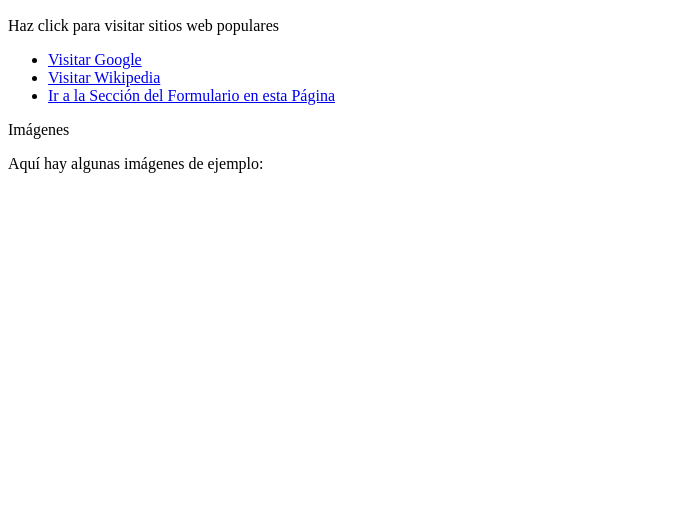
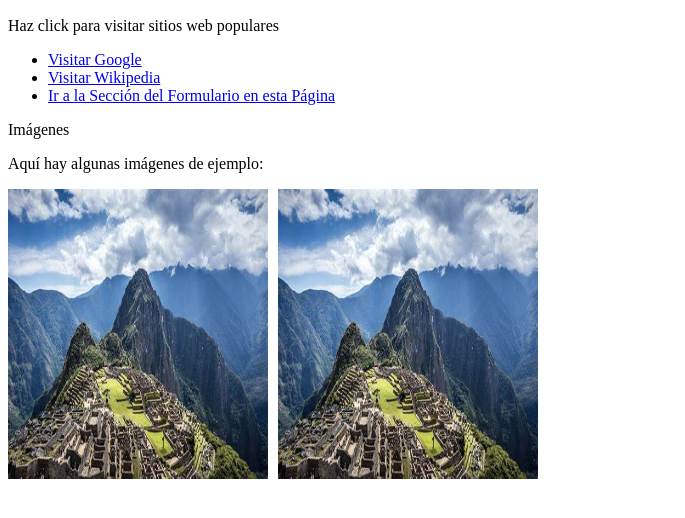
Before and after one commit to Alex-byteai/Activdad1PROGRAWEB, a plain HTML site: page index.html in a window 1280 px wide. Shown: the part 110-628 px from the top of the page, without its empty margins (0-685 px from the left). Drawn offline with Linux system fonts and the light colour scheme.

Commit message:
ALUMNO 1 TERMINADO

```diff
--- a/index.html
+++ b/index.html
@@ -17,6 +17,9 @@
 
         <h2>Imágenes</h2>
         <p>Aquí hay algunas imágenes de ejemplo:</p>
-
+        <div style="display: flex; gap: 10px;">
+            <img src="OIP.jpg" alt="" style="height: 290px; width:260px;">
+            <img src="OIP.jpg" alt="" style="height: 290px; width:260px;">
+        </div>
     </body>
 </html>
```
Also changed, not shown: OIP.jpg (added).
